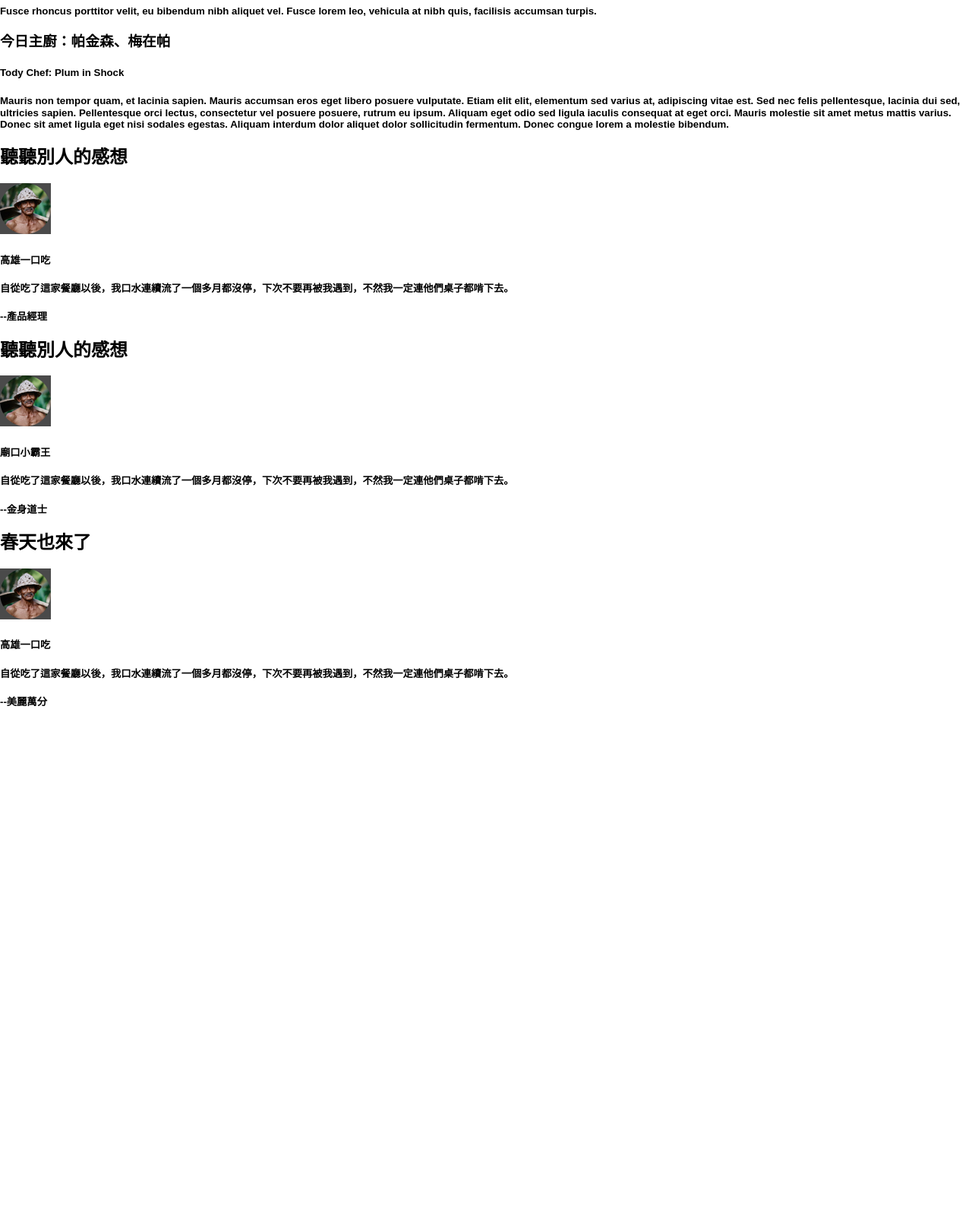
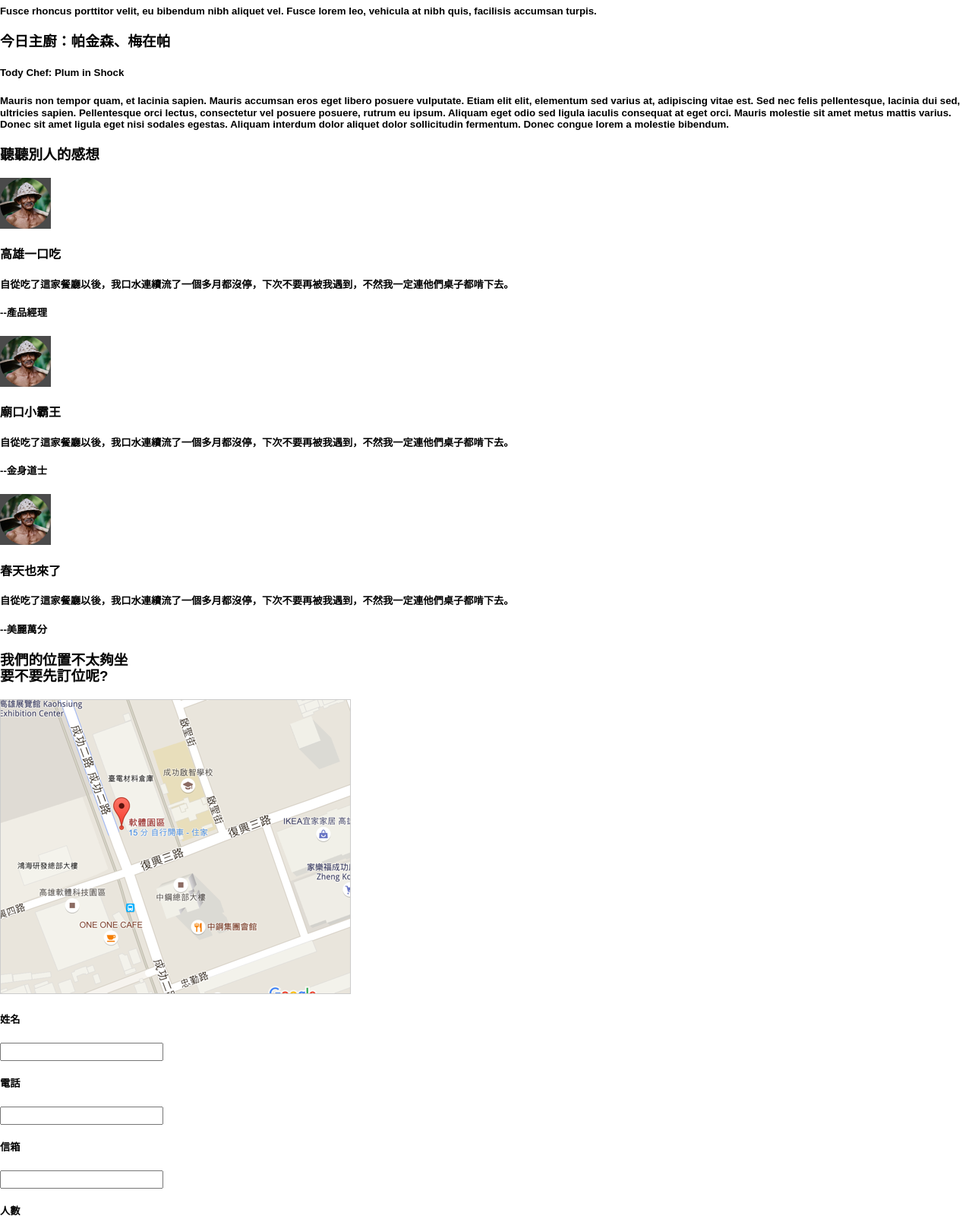
Before and after one commit to h03514/HTML-Practice, a plain HTML site: page 六角西餐廳/index.html in a window 1280 px wide. Shown: the part 1200-2800 px from the top of the page at 76% size. Before the commit the page ends 2154 px from the top, so only its background shows below. Drawn offline with Linux system fonts and the light colour scheme.

Commit message:
finish content

```diff
--- a/六角西餐廳/index.html
+++ b/六角西餐廳/index.html
@@ -38,7 +38,7 @@
     </header>
     <content>
         <div class="container">
-            <div class="menuIntro">
+            <section class="menuIntro">
                 <h3>客人總是在詢問</br>這麼好吃的秘訣是甚麼</h3>
                 <div class="row">
                     <div class="col-4 col-sm-first">
@@ -60,43 +60,71 @@
                             facilisis accumsan turpis.</h5>
                     </div>
                 </div>
-            </div>
-        </div>
-        <div class="cookerIntro">
+            </section>
+            <section class="cookerIntro">
                 <div class="cooker"></div>
                 <div class="cooker">
                     <h3>今日主廚：帕金森、梅在帕</h3>
                     <h5>Tody Chef: Plum in Shock</h5>
-                <h5>Mauris non tempor quam, et lacinia sapien. Mauris accumsan eros eget libero posuere vulputate. Etiam elit
-                    elit, elementum sed varius at, adipiscing vitae est. Sed nec felis pellentesque, lacinia dui sed, ultricies
-                    sapien. Pellentesque orci lectus, consectetur vel posuere posuere, rutrum eu ipsum. Aliquam eget odio
-                    sed ligula iaculis consequat at eget orci. Mauris molestie sit amet metus mattis varius. Donec sit amet
-                    ligula eget nisi sodales egestas. Aliquam interdum dolor aliquet dolor sollicitudin fermentum. Donec
-                    congue lorem a molestie bibendum.</h5>
+                    <h5>Mauris non tempor quam, et lacinia sapien. Mauris accumsan eros eget libero posuere vulputate. Etiam
+                        elit elit, elementum sed varius at, adipiscing vitae est. Sed nec felis pellentesque, lacinia dui
+                        sed, ultricies sapien. Pellentesque orci lectus, consectetur vel posuere posuere, rutrum eu ipsum.
+                        Aliquam eget odio sed ligula iaculis consequat at eget orci. Mauris molestie sit amet metus mattis
+                        varius. Donec sit amet ligula eget nisi sodales egestas. Aliquam interdum dolor aliquet dolor sollicitudin
+                        fermentum. Donec congue lorem a molestie bibendum.</h5>
                 </div>
+            </section>
+            <section class="visitors">
+                <div class="title">
+                    <h3>聽聽別人的感想</h3>
                 </div>
-        <div class="visitors">
+                <div class="content">
                     <div class="col-4 fistVisitor">
-                <h2>聽聽別人的感想</h2>
                         <img src="img/avatar_1.png" alt="">
-                <h5>高雄一口吃</h5>
+                        <h4>高雄一口吃</h4>
                         <h5>自從吃了這家餐廳以後，我口水連續流了一個多月都沒停，下次不要再被我遇到，不然我一定連他們桌子都啃下去。</h5>
                         <h5>--產品經理</h5>
                     </div>
                     <div class="col-4 secondVisitor">
-                <h2>聽聽別人的感想</h2>
                         <img src="img/avatar_1.png" alt="">
-                <h5>廟口小霸王</h5>
+                        <h4>廟口小霸王</h4>
                         <h5>自從吃了這家餐廳以後，我口水連續流了一個多月都沒停，下次不要再被我遇到，不然我一定連他們桌子都啃下去。</h5>
                         <h5>--金身道士</h5>
                     </div>
                     <div class="col-4 thirdVisitor">
-                <h2>春天也來了 </h2>
                         <img src="img/avatar_1.png" alt="">
-                <h5>高雄一口吃</h5>
+                        <h4>春天也來了</h4>
                         <h5>自從吃了這家餐廳以後，我口水連續流了一個多月都沒停，下次不要再被我遇到，不然我一定連他們桌子都啃下去。</h5>
                         <h5>--美麗萬分</h5>
                     </div>
+                </div>
+            </section>
+            <section>
+                <div class="title">
+                    <h3>我們的位置不太夠坐</br>要不要先訂位呢?</h3>
+                    <div class="content clearfix">
+                        <img src="img/Map.png" alt="map">
+                        <div class="imfo">
+                            <h5>姓名</h5>
+                            <input type="六角講師吃尾牙">
+                            <h5>電話</h5>
+                            <input type="六角講師吃尾牙">
+                            <h5>信箱</h5>
+                            <input type="六角講師吃尾牙">
+                            <h5>人數</h5>
+                            <input type="六角講師吃尾牙">
+                            <h5>是否需要素食</h5>
+                            <div class="inputbox">
+                                <input type=radio value="yes" name="是">是
+                                <input type=radio value="no" name="否">否
+                            </div>
+                            <button type="button">取消</button>
+                            <button type="button">送出</button>
+                        </div>
+                    </div>
+
+                </div>
+            </section>
         </div>
     </content>
 </body>
```
Lines whose indentation alone changed are shown as unchanged.
